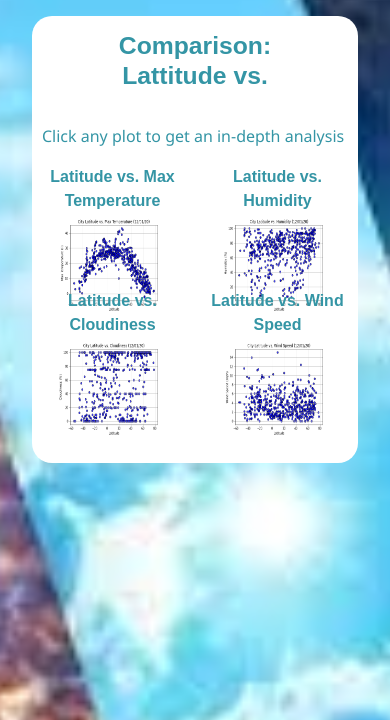
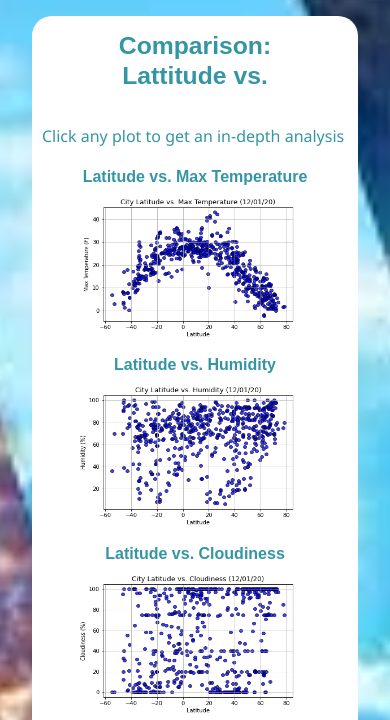
Before and after one commit to mmparvez/Web-Design-Challenge, a plain HTML site: page Visualisations/comparison.html in a window 390 px wide. Shown: the part 47-767 px from the top of the page. Drawn offline with nearby package versions, Linux system fonts and the light colour scheme.

Commit message:
Fix the screen size issue

```diff
--- a/Visualisations/comparison.html
+++ b/Visualisations/comparison.html
@@ -52,32 +52,32 @@
     </div>
     <div class="container my-5">
       <div class="row g-0">
-        <div class="col-lg-12 col-md-6">
+        <div class="col-lg-12 col-md-12">
           <div class="box" style="padding-bottom: 10px;">
             <h2 class="title">Comparison: <br>Lattitude vs.</h2>
             <hr>
             <p>Click any plot to get an in-depth analysis</p>
             <div class="row" style="padding-bottom: 40px;">
-              <div class="col-6">
+              <div class="col-lg-6">
                 <div class="title_c">Latitude vs. Max Temperature</div>
                 <a href="temperature.html">
                 <img class="panel mx-auto d-block" src="..\Assets\Plots\Fig1.png" alt="Max Temperature Graph">
                 </a>
               </div>
-              <div class="col-6">
+              <div class="col-lg-6">
                 <div class="title_c">Latitude vs. Humidity</div>
                 <a href="humidity.html">
                   <img class="panel mx-auto d-block" src="..\Assets\Plots\Fig2.png" alt="Humidity Graph">
                 </a>
               </div>
             <!-- <div class="row" style="padding-bottom: 40px;"> -->
-              <div class="col-6">
+              <div class="col-lg-6">
                 <div class="title_c">Latitude vs. Cloudiness</div>
                 <a href="cloudiness.html">
                   <img class="panel mx-auto d-block" src="..\Assets\Plots\Fig3.png" alt="Cloudiness Graph">
                 </a>
               </div>
-              <div class="col-6">
+              <div class="col-lg-6">
                 <div class="title_c">Latitude vs. Wind Speed</div>
                 <a href="wind.html">
                   <img class="panel mx-auto d-block" src="..\Assets\Plots\Fig4.png" alt="Wind Speed Graph">
```
Also changed, not shown: index.html (+4 -4 lines).
